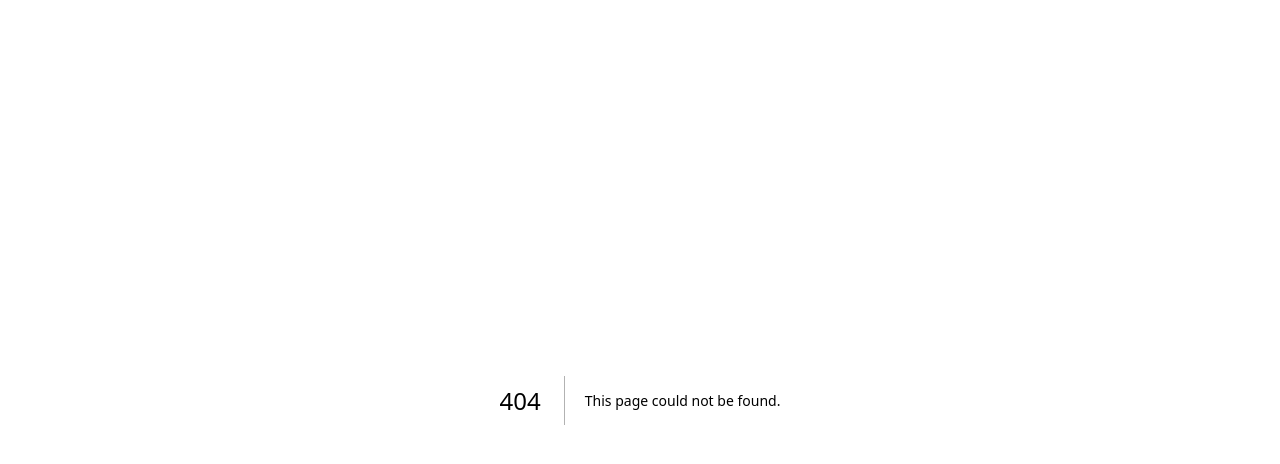
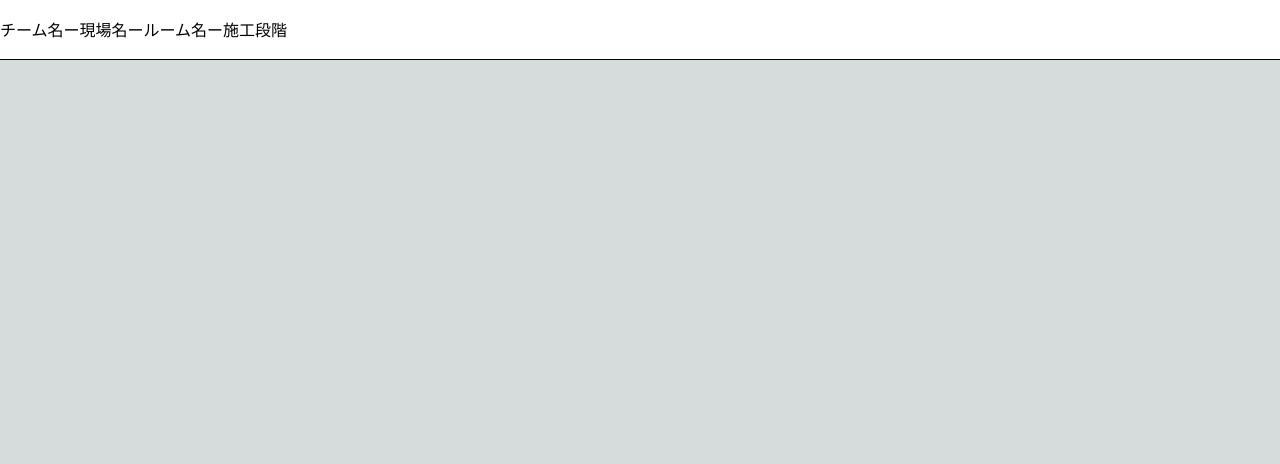
Before and after one commit to katayude/modelmemo, a Next.js app: page /test in a window 1280 px wide. Before the commit this address had no page. Shown: the top 464 px of the page. Built offline with nearby package versions, Linux system fonts and the light colour scheme.

Commit message:
サイドメニュー、トップメニューひな形

```diff
--- /dev/null
+++ b/src/app/(pages)/test/page.tsx
@@ -0,0 +1,12 @@
+import React from 'react';
+import Topmenue from '@/app/components/Topmenue';
+import Sidemenue from '@/app/components/Sidemenue';
+
+const Page: React.FC = () => {
+    return (
+        //TopmenueをSidemenueに変えたらSidemenueもみれます。
+        <Topmenue />
+    );
+};
+
+export default Page;
--- /dev/null
+++ b/src/app/components/Topmenue.module.css
@@ -0,0 +1,15 @@
+.nav {
+    display: flex;
+    align-items: center;
+    position: fixed;
+    padding: 0;
+    width: 100%;
+    height: 60px;
+    border-bottom: 1px solid black;
+    background-color: white;
+}
+
+.nav span {
+    padding: 0;
+
+}
--- /dev/null
+++ b/src/app/components/Topmenue.tsx
@@ -0,0 +1,16 @@
+import React from 'react';
+import styles from './Topmenue.module.css';
+
+const Topmenue: React.FC = () => {
+    return (
+        <div>
+            <nav className={styles.nav}>
+                <span>
+                    チーム名ー現場名ールーム名ー施工段階
+                </span>
+            </nav>
+        </div>
+    );
+};
+
+export default Topmenue;
```
